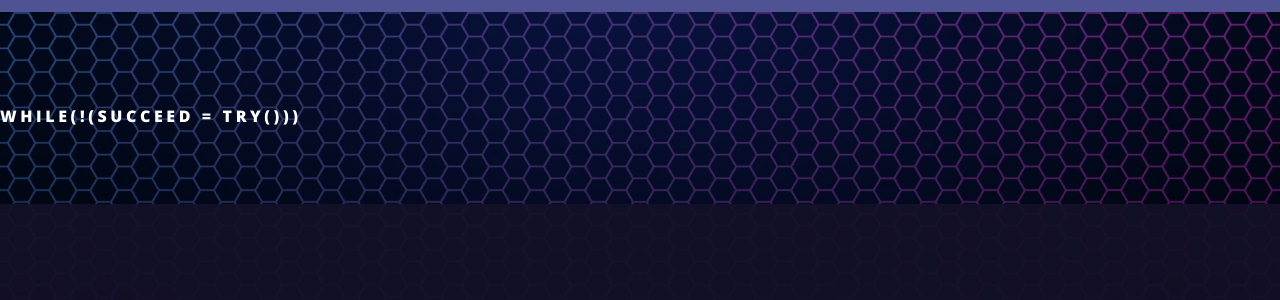
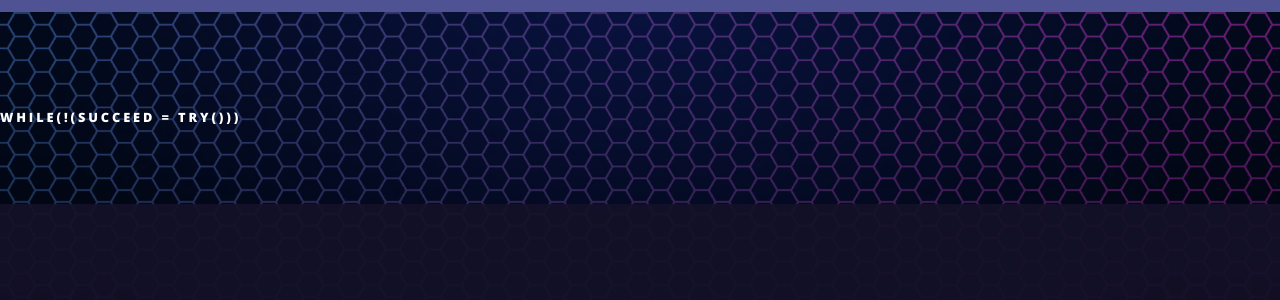
Before and after one commit to dhvani2504/dhvani2504.github.io, a Jekyll site: the page built from index.html, in a window 1280 px wide and 900 px high, scrolled down 2744 px. Shown: the part 417-717 px from the top of the window. Built offline with Jekyll 4.4.1, drawn with Linux system fonts in a browser that asks for light colours.

```diff
--- a/index.html
+++ b/index.html
@@ -81,6 +81,6 @@ layout: landing
 				<!-- CTA -->
 					<section id="cta" class="wrapper style4">
 						<div class="typewriter">
-  							<h1>while(!(succeed = try()))</h1>
+  							<h5>while(!(succeed = try()))</h5>
 						</div>
 					</section>
```
